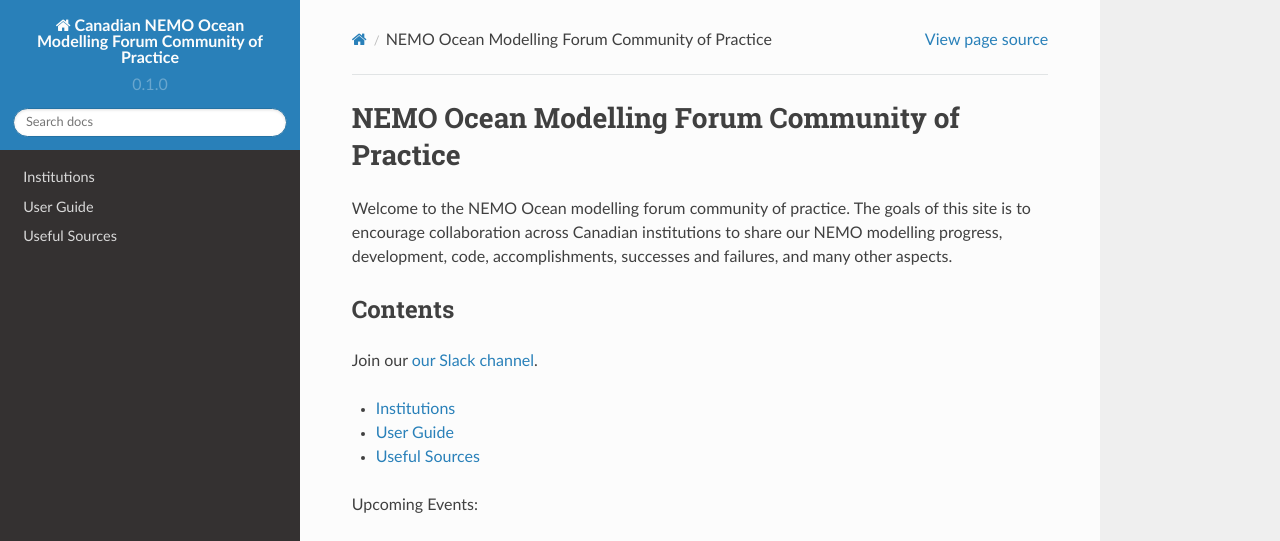
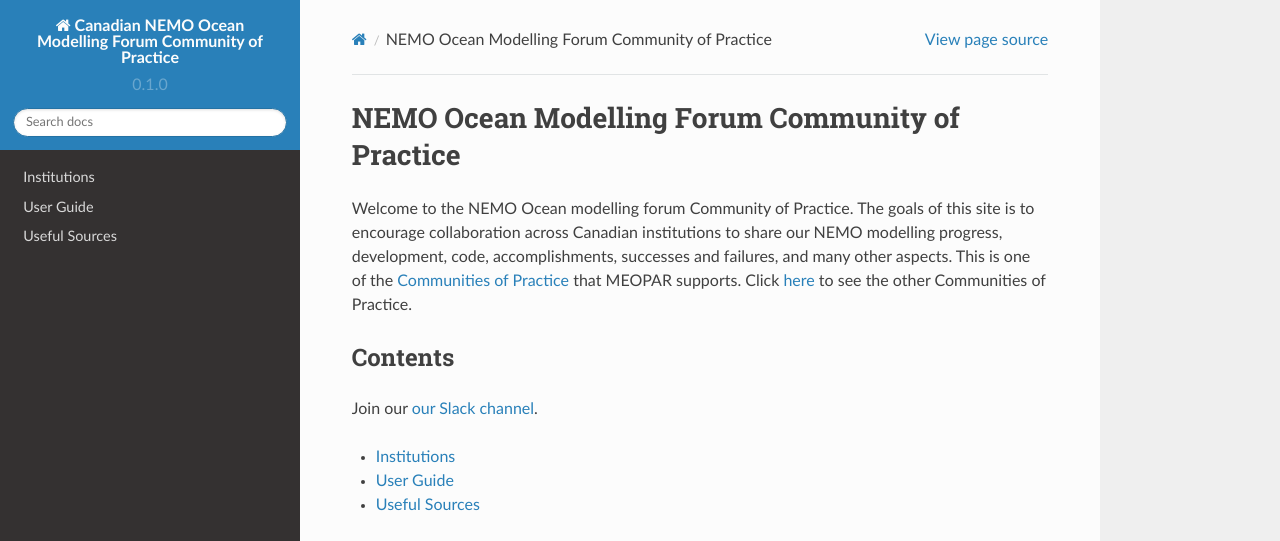
Before and after one commit to UofA-NEMO/Canadian-NEMO-Ocean-Modelling-Forum-Community-of-Practice, a Sphinx documentation site: the page built from docs/index.rst, in a window 1280 px wide and 1326 px high. Shown: the top 541 px of the window. Built offline with Sphinx 7.4.7 and the Read the Docs theme 2.0.0, drawn with Linux system fonts in a browser that asks for light colours; pages that are not in the unit, such as notebooks, are missing from menus; grey boxes are pictures that could not be loaded.

Commit message:
Update index.rst

```diff
--- a/docs/index.rst
+++ b/docs/index.rst
@@ -2,7 +2,7 @@
 NEMO Ocean Modelling Forum Community of Practice
 ***************************************
 
-Welcome to the NEMO Ocean modelling forum community of practice. The goals of this site is to encourage collaboration across Canadian institutions to share our NEMO modelling progress, development, code, accomplishments, successes and failures, and many other aspects.
+Welcome to the NEMO Ocean modelling forum Community of Practice. The goals of this site is to encourage collaboration across Canadian institutions to share our NEMO modelling progress, development, code, accomplishments, successes and failures, and many other aspects. This is one of the `Communities of Practice <https://meopar.ca/knowledge-mobilization/communities-of-practice/#infographic>`_ that MEOPAR supports. Click `here <https://meopar.ca/knowledge-mobilization/communities-of-practice/>`_ to see the other Communities of Practice.
 
 Contents
 ========
```
